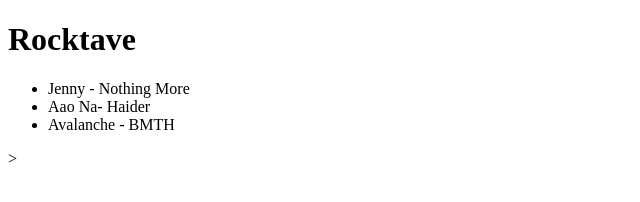
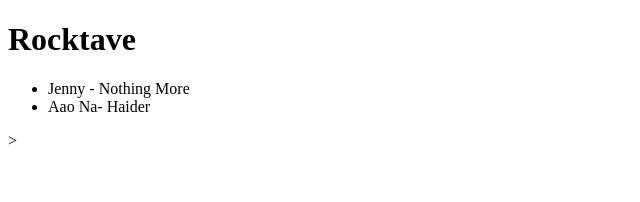
Before and after one commit to abhishek8060/Hello-World, a plain HTML site: page index.html in a window 1280 px wide. Shown: the whole page, without its empty margins (0-640 px from the left). Drawn offline with Linux system fonts and the light colour scheme.

Commit message:
Song removed

```diff
--- a/index.html
+++ b/index.html
@@ -12,7 +12,6 @@
 		<ul>
 			<li>Jenny - Nothing More</li>
 			<li>Aao Na- Haider</li>
-			<li>Avalanche - BMTH</li>
 		</ul>
 	</div>
 
```
